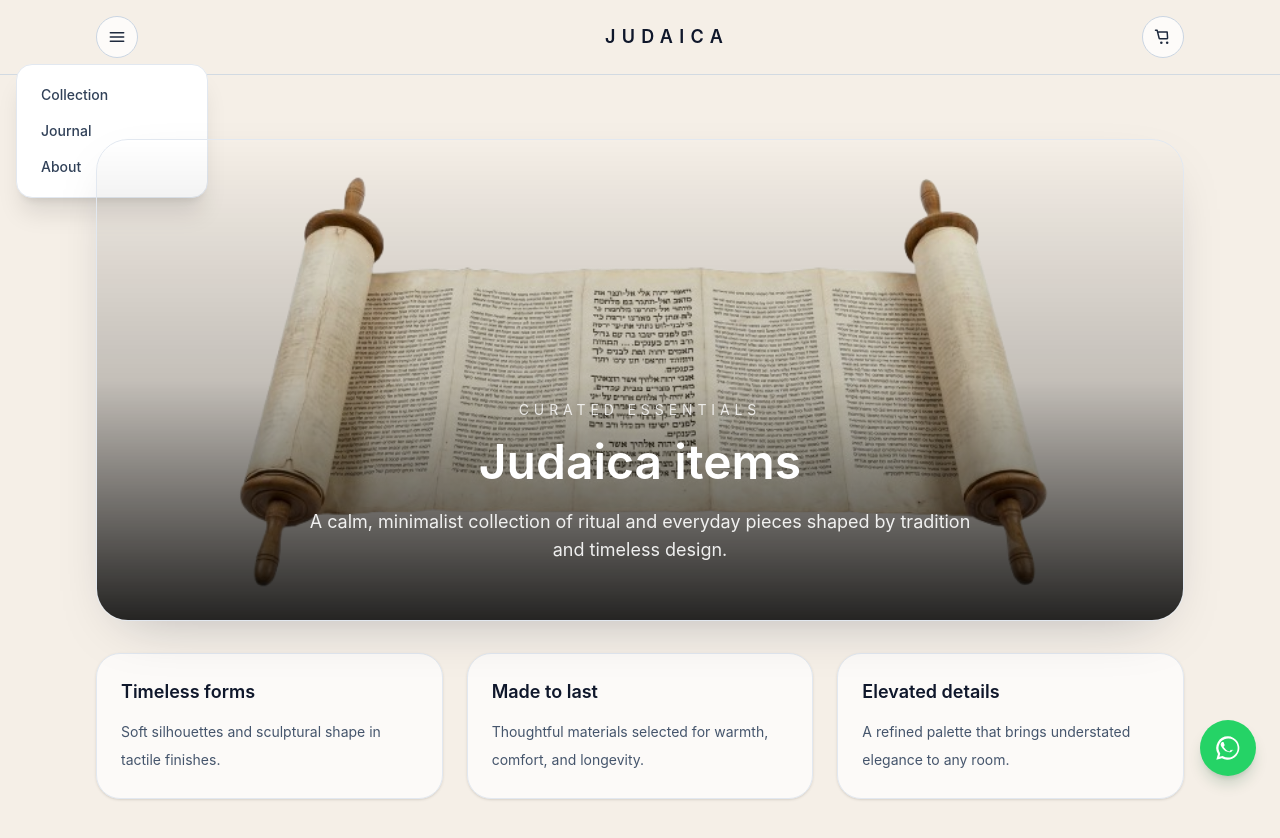
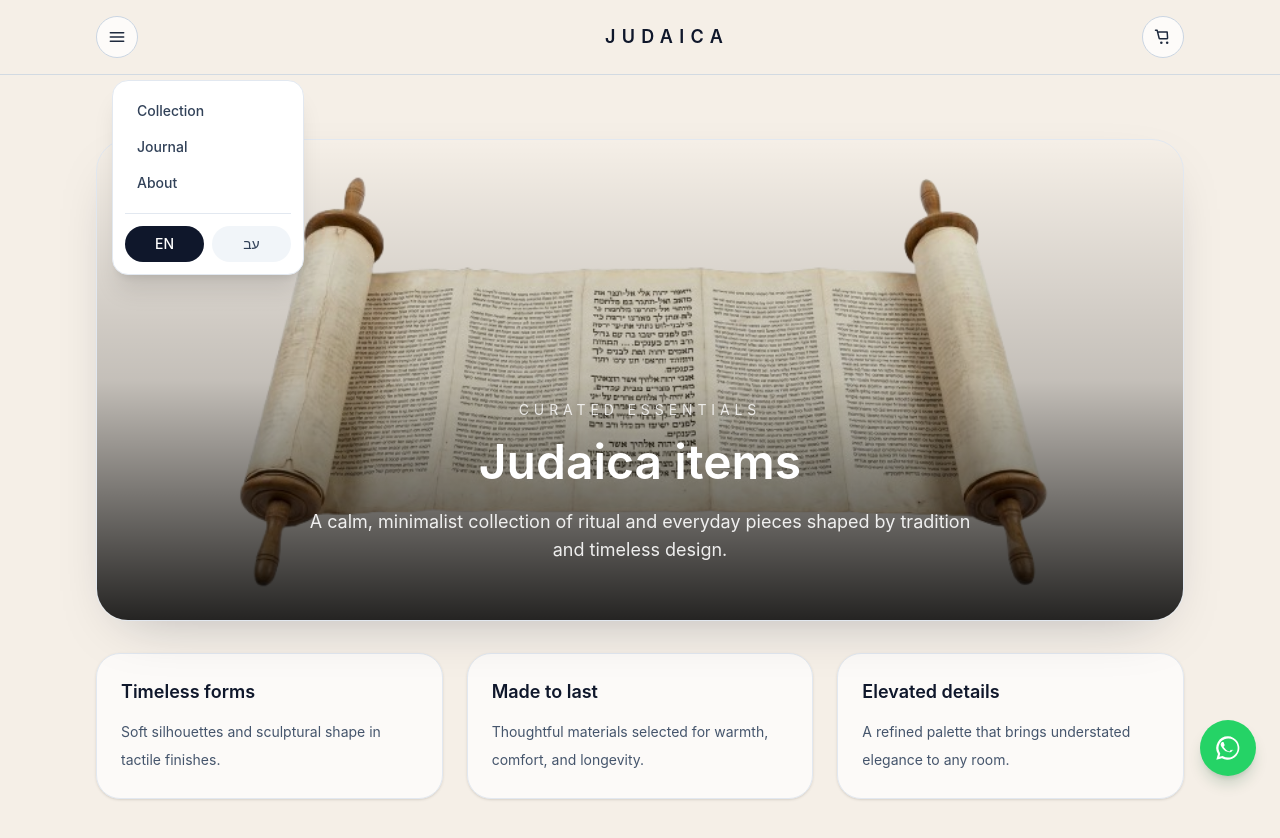
Before and after one commit to yudiKahn/Efi, a React (Vite) app: page / in a window 1280 px wide. Both pictures are taken after a click on the button 117 px from the left and 37 px from the top of the page. Shown: the top 838 px of the page. Built offline with nearby package versions, Linux system fonts and the light colour scheme.

Commit message:
change language

```diff
--- a/src/App.tsx
+++ b/src/App.tsx
@@ -1,15 +1,18 @@
+import { useState } from 'react'
 import './App.css'
 import Header from './components/Header'
 import siteContent from './content/siteContent.json'
 import seferImage from './assets/sefer.png'
 
+type Locale = 'en' | 'he'
+
 function App() {
-  const locale = 'en'
-  const content = siteContent[locale as keyof typeof siteContent]
+  const [locale, setLocale] = useState<Locale>('en')
+  const content = siteContent[locale]
 
   return (
     <div className="min-h-screen bg-[#f5efe7] text-slate-800">
-      <Header />
+      <Header locale={locale} onLocaleChange={setLocale} />
 
       <main className="mx-auto flex max-w-6xl flex-col gap-8 px-4 py-10 sm:px-6 lg:px-8 lg:py-16">
         <section className="relative overflow-hidden rounded-[2rem] border border-slate-200 shadow-[0_20px_60px_-30px_rgba(15,23,42,0.35)]">
--- a/src/components/Header.tsx
+++ b/src/components/Header.tsx
@@ -1,15 +1,16 @@
 import { useState } from 'react'
 import siteContent from '../content/siteContent.json'
 
-function Header() {
+type Locale = 'en' | 'he'
+
+function Header({ locale, onLocaleChange }: { locale: Locale; onLocaleChange: (value: Locale) => void }) {
   const [isMenuOpen, setIsMenuOpen] = useState(false)
-  const locale = 'en'
-  const content = siteContent[locale as keyof typeof siteContent]
+  const content = siteContent[locale]
 
   return (
-    <header className="border-b border-slate-300/80 bg-[#f5efe7]/90 backdrop-blur-sm">
+    <header className="relative z-[70] isolate border-b border-slate-300/80 bg-[#f5efe7]/90 backdrop-blur-sm">
       <div className="mx-auto flex max-w-6xl items-center justify-between px-4 py-4 sm:px-6 lg:px-8">
-        <div className="flex w-24 items-center justify-start">
+        <div className="relative flex w-24 items-center justify-start">
           <button
             type="button"
             onClick={() => setIsMenuOpen((open) => !open)}
@@ -24,7 +25,7 @@ function Header() {
           </button>
 
           {isMenuOpen && (
-            <div className="absolute left-4 top-16 z-20 w-48 rounded-2xl border border-slate-200 bg-white p-3 shadow-xl">
+            <div className="absolute left-4 top-16 z-[80] w-48 rounded-2xl border border-slate-200 bg-white p-3 shadow-xl">
               {content.menuLinks.map((link: string) => (
                 <a
                   key={link}
@@ -34,6 +35,27 @@ function Header() {
                   {link}
                 </a>
               ))}
+
+              <div className="mt-3 flex gap-2 border-t border-slate-200 pt-3">
+                <button
+                  type="button"
+                  onClick={() => onLocaleChange('en')}
+                  className={`flex-1 rounded-full px-3 py-2 text-sm font-medium transition ${
+                    locale === 'en' ? 'bg-slate-900 text-white' : 'bg-slate-100 text-slate-700 hover:bg-slate-200'
+                  }`}
+                >
+                  EN
+                </button>
+                <button
+                  type="button"
+                  onClick={() => onLocaleChange('he')}
+                  className={`flex-1 rounded-full px-3 py-2 text-sm font-medium transition ${
+                    locale === 'he' ? 'bg-slate-900 text-white' : 'bg-slate-100 text-slate-700 hover:bg-slate-200'
+                  }`}
+                >
+                  עב
+                </button>
+              </div>
             </div>
           )}
         </div>
```
